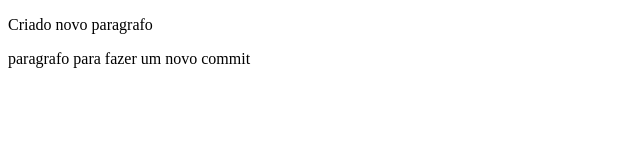
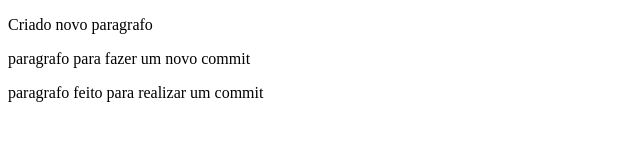
Before and after one commit to Marcelo-Toledo/Git, a plain HTML site: page index.html in a window 1280 px wide. Shown: the whole page, without its empty margins (0-640 px from the left). Drawn offline with Linux system fonts and the light colour scheme.

Commit message:
feito novo commit

```diff
--- a/index.html
+++ b/index.html
@@ -9,5 +9,6 @@
 <body>
     <p>Criado novo paragrafo</p>
     <p>paragrafo para fazer um novo commit</p>
+    <p>paragrafo feito para realizar um commit</p>
 </body>
 </html>
```
